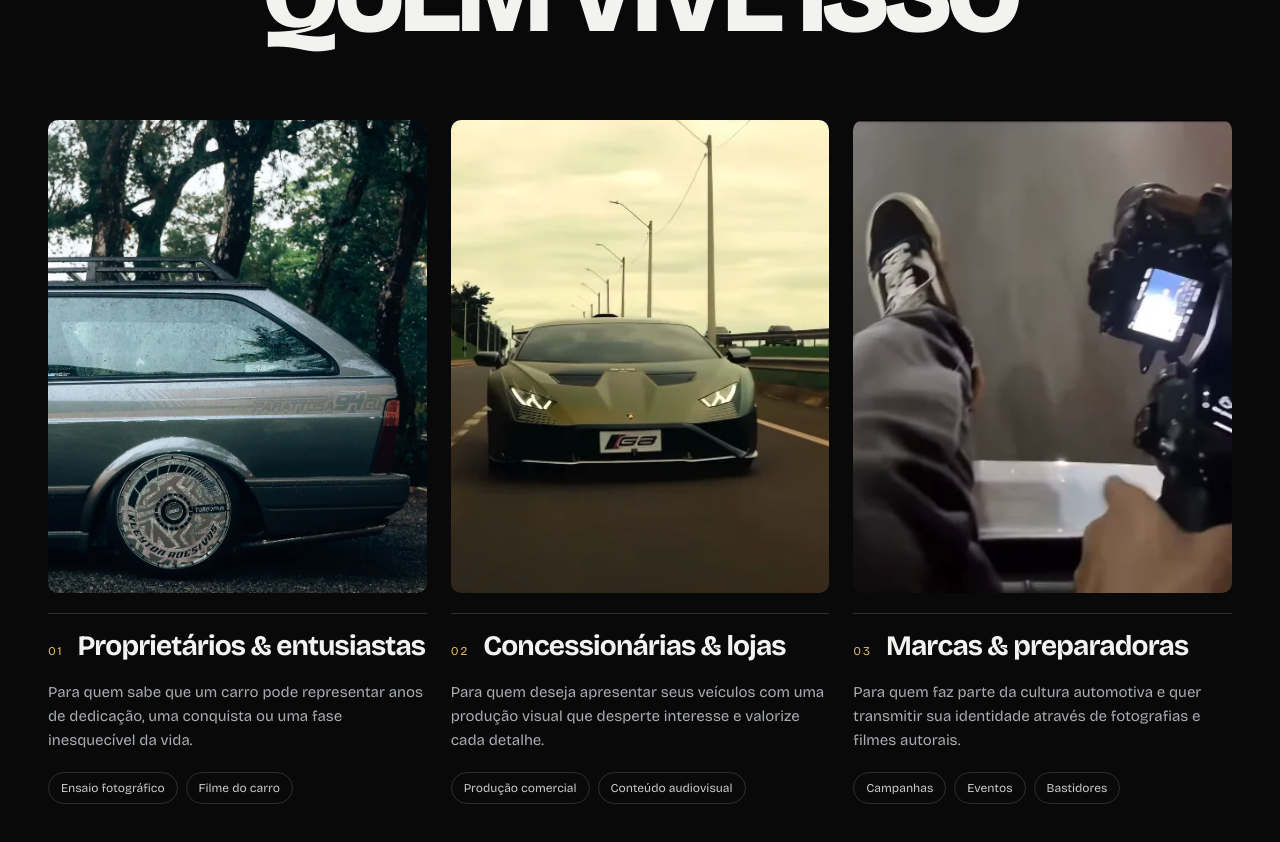
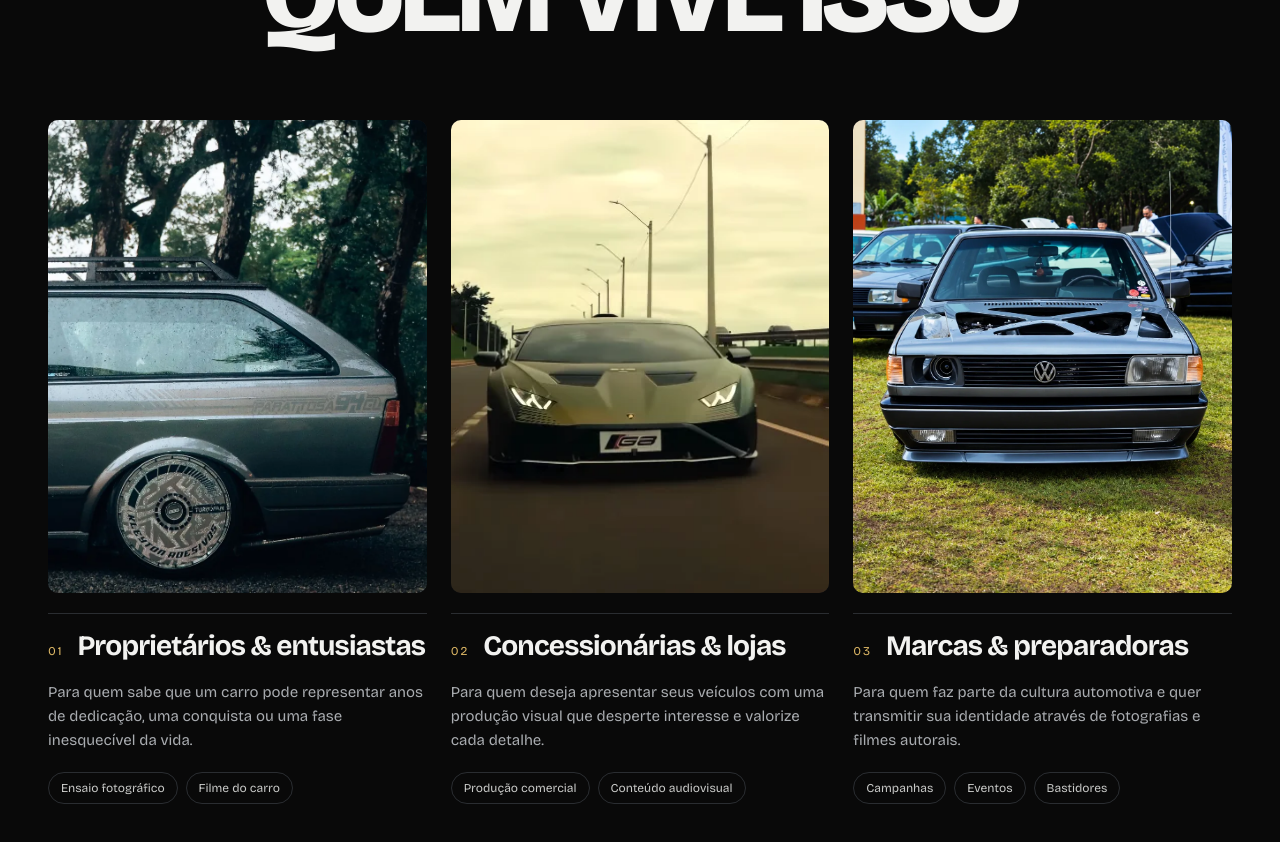
Before and after one commit to ttsorocaba52-cell/legitmediabr, a Next.js app: page / in a window 1280 px wide. Shown: the part 4220-5062 px from the top of the page. Built offline with nearby package versions, Linux system fonts and the light colour scheme.

Commit message:
feat: nova foto no cartão Marcas & preparadoras
Co-Authored-By: Claude Sonnet 5.5 <noreply@anthropic.com>
Claude-Session: https://claude.ai/code/session_013FDkCNktR5z9zbhmhKrYPA

```diff
--- a/app/page.tsx
+++ b/app/page.tsx
@@ -24,7 +24,7 @@ function SectionHead({ label, italic, title, text, xl }: { label: string; italic
 const AUDIENCE = [
   { img: "/assets/publico-proprietarios.webp", pos: "56% 50%", title: "Proprietários & entusiastas", text: "Para quem sabe que um carro pode representar anos de dedicação, uma conquista ou uma fase inesquecível da vida.", chips: ["Ensaio fotográfico", "Filme do carro"] },
   { img: "/assets/p12.webp", pos: "50% 55%", title: "Concessionárias & lojas", text: "Para quem deseja apresentar seus veículos com uma produção visual que desperte interesse e valorize cada detalhe.", chips: ["Produção comercial", "Conteúdo audiovisual"] },
-  { img: "/assets/p15.webp", pos: "50% 50%", title: "Marcas & preparadoras", text: "Para quem faz parte da cultura automotiva e quer transmitir sua identidade através de fotografias e filmes autorais.", chips: ["Campanhas", "Eventos", "Bastidores"] },
+  { img: "/assets/publico-preparadoras.webp", pos: "50% 45%", title: "Marcas & preparadoras", text: "Para quem faz parte da cultura automotiva e quer transmitir sua identidade através de fotografias e filmes autorais.", chips: ["Campanhas", "Eventos", "Bastidores"] },
 ];
 
 const FORMATS = [
```
Also changed, not shown: public/assets/p15.webp (deleted), public/assets/publico-preparadoras.webp (added).
